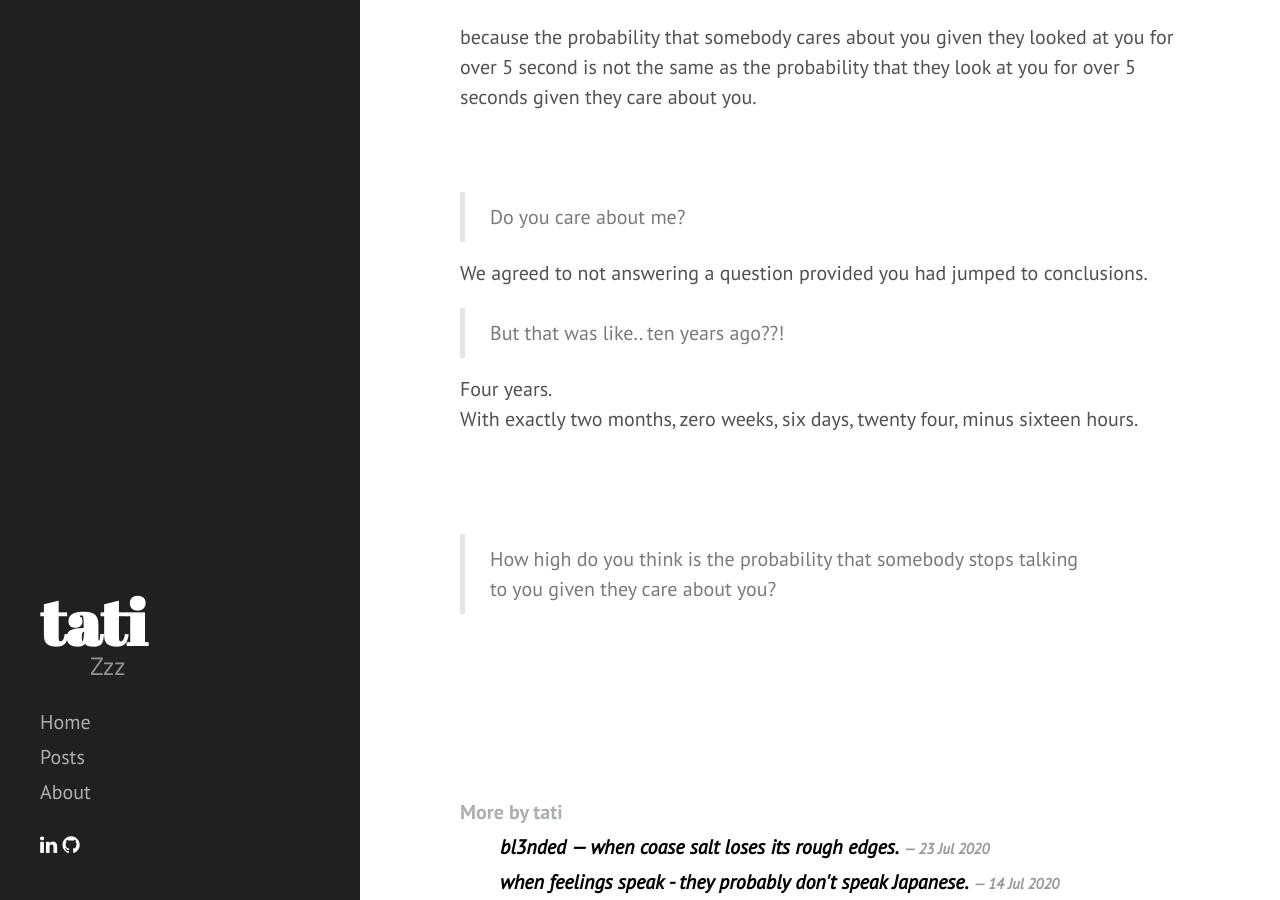
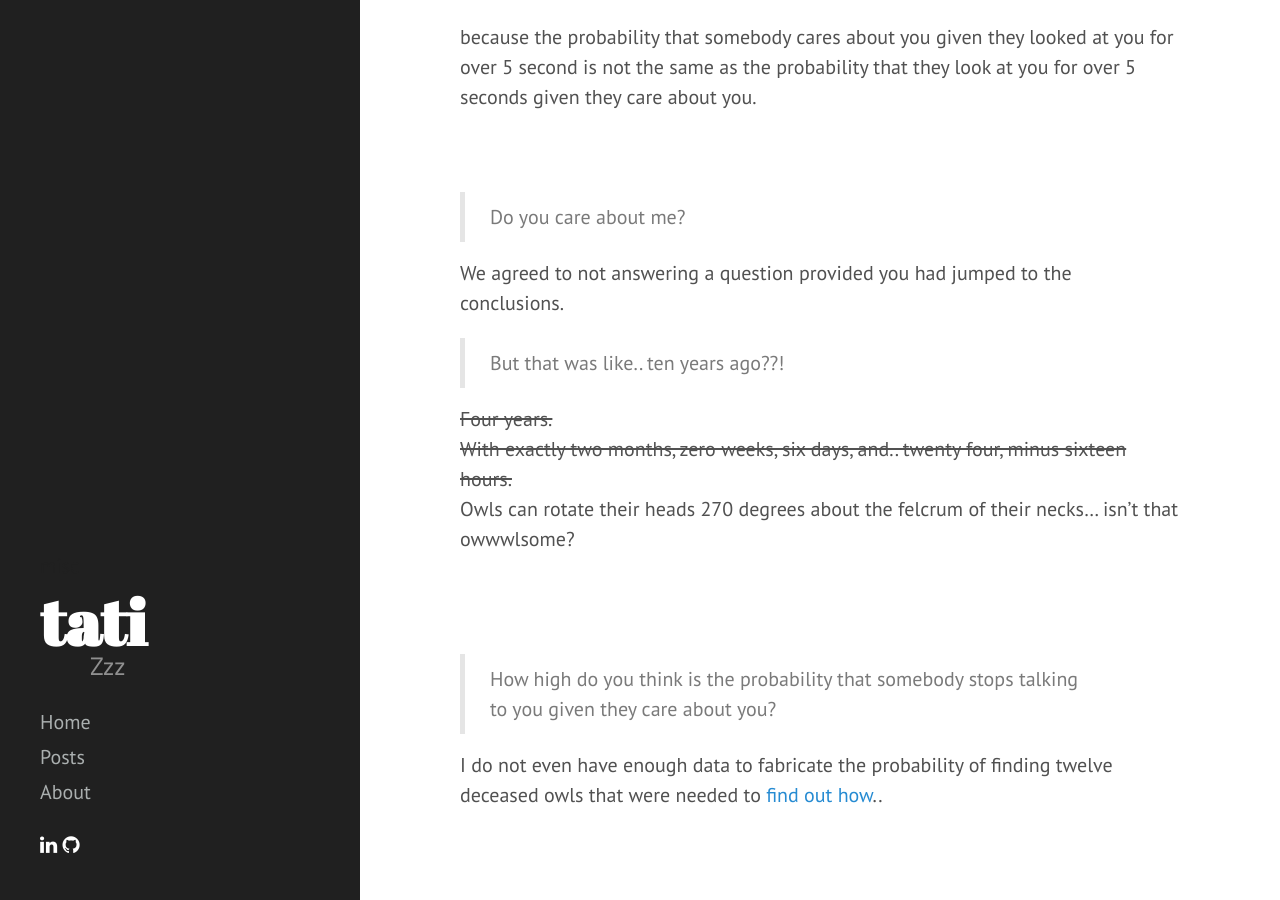
Before and after one commit to tati-z/tati-z.github.io, a Jekyll site: the page built from _posts/2020-05-25-minimize.md, in a window 1280 px wide and 900 px high, scrolled down 19808 px. Built offline with Jekyll 4.4.1, drawn with Linux system fonts in a browser that asks for light colours; nearby versions of some CDN libraries; library files that are not in the unit come from our copies; some of the changed text lies outside the part shown.

Commit message:
I do n t

```diff
--- a/_posts/2020-05-25-minimize.md
+++ b/_posts/2020-05-25-minimize.md
@@ -315,15 +315,19 @@ because the probability that somebody cares about you given they looked at you f
 
 > Do you care about me?
 
-We agreed to not answering a question provided you had jumped to conclusions.
+We agreed to not answering a question provided you had jumped to the conclusions.
 
 > But that was like.. ten years ago??!
 
-Four years.<br>
-With exactly two months, zero weeks, six days, twenty four, minus sixteen hours.
+~~Four years.~~<br>
+~~With exactly two months, zero weeks, six days, and.. twenty four, minus sixteen hours.~~
+<br>
+Owls can rotate their heads 270 degrees about the felcrum of their necks... isn't that owwwlsome?
 
 <br><br>
 
 > How high do you think is the probability that somebody stops talking to you given they care about you?
 
+I do not even have enough data to fabricate the probability of finding twelve deceased owls that were needed to [find out how](https://www.livescience.com/26771-how-owls-rotate-heads.html)..
+
 <br><br><br>
```
Also changed, not shown: other parts of _posts/2020-05-25-minimize.md (+1 -1 lines), 1 other file.
